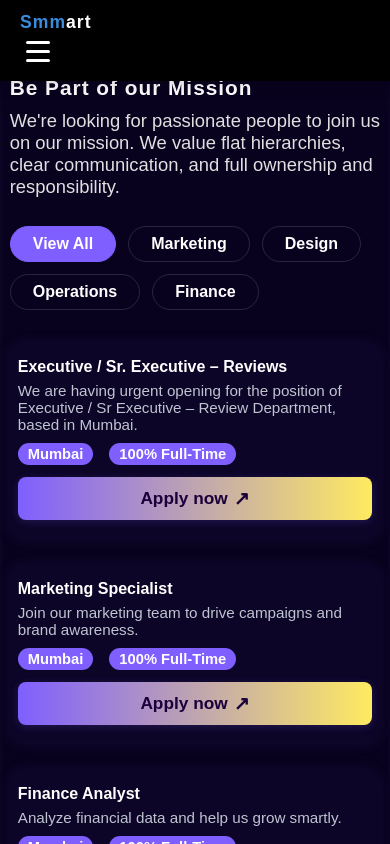
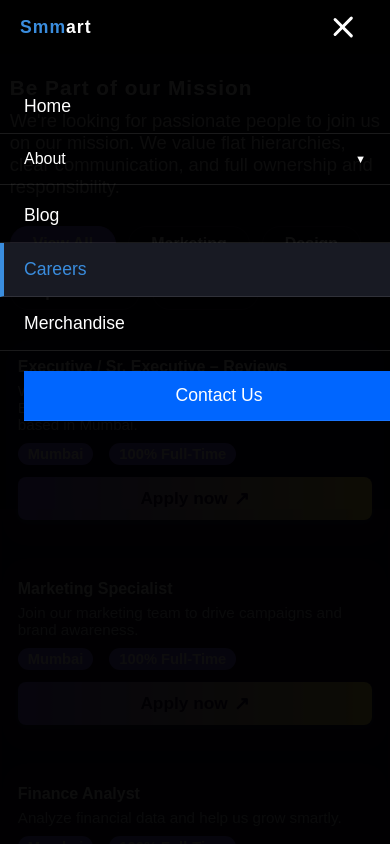
Before and after one commit to Sasukeeeeeee07/SmmartMain, a React (Create React App) app: page /careers in a window 390 px wide. Both pictures are taken after a click on the button "Toggle menu". Shown: the top 844 px of the page. Built offline with nearby package versions, Linux system fonts and the light colour scheme.

Commit message:
Made responsive

```diff
--- a/src/App.js
+++ b/src/App.js
@@ -1,9 +1,10 @@
-import React from 'react';
+import React, { useEffect } from 'react';
 import {
   Route,
   Routes,
   useLocation,
 } from "react-router-dom";
+import ScrollToTop from './component/ScrollToTop';
 import Events from './component/Events';
 import Home from "./component/Home";
 import OurImpact from './component/OurImpact';
@@ -25,12 +26,34 @@ import Footer from './component/Footer';
 import './App.css';
 import AboutSmmart from './component/AboutSmmart';
 
+// Component to wrap route elements and force scroll to top
+const ScrollToTopWrapper = ({ children }) => {
+  useEffect(() => {
+    // Force scroll to top with multiple approaches
+    window.scrollTo(0, 0);
+    document.documentElement.scrollTop = 0;
+    document.body.scrollTop = 0; // For Safari
+    console.log("ScrollToTopWrapper executed");
+  }, []);
+
+  return <>{children}</>;
+};
+
 function App() {
   const location = useLocation();
   const isHomePage = location.pathname === "/";
 
+  // Force scroll to top whenever location changes
+  useEffect(() => {
+    window.scrollTo(0, 0);
+    document.documentElement.scrollTop = 0;
+    document.body.scrollTop = 0;
+    console.log("App location change scroll reset:", location.pathname);
+  }, [location]);
+
   return (
     <div>
+      <ScrollToTop />
       <Routes>
         <Route path="/" element={
           <>
@@ -42,18 +65,17 @@ function App() {
             <FAQSection />
             <Footer />
           </>
-        } />
-        <Route path="/about" element={<About />} />
-        <Route path="/about/AboutSmmart" element={<AboutSmmart />} />
-        <Route path="/careers" element={<Career />} />
-        <Route path="/careers/apply/:id" element={<ApplyJob />} />
-        <Route path="/blog" element={<Blog />} />
-        <Route path="/blog/:id" element={<BlogDetail />} />
-        <Route path="/merchandise" element={<Merchandise />} />
-        <Route path="/merchandise/:id" element={<BookDetail />} />
-        <Route path="/contact" element={<Contact />} />
-        <Route path="/events" element={<Events />} />
-        <Route path="*" element={<NotFound />} />
+        } />        <Route path="/about" element={<ScrollToTopWrapper><About /></ScrollToTopWrapper>} />
+        <Route path="/about/AboutSmmart" element={<ScrollToTopWrapper><AboutSmmart /></ScrollToTopWrapper>} />
+        <Route path="/careers" element={<ScrollToTopWrapper><Career /></ScrollToTopWrapper>} />
+        <Route path="/careers/apply/:id" element={<ScrollToTopWrapper><ApplyJob /></ScrollToTopWrapper>} />
+        <Route path="/blog" element={<ScrollToTopWrapper><Blog /></ScrollToTopWrapper>} />
+        <Route path="/blog/:id" element={<ScrollToTopWrapper><BlogDetail /></ScrollToTopWrapper>} />
+        <Route path="/merchandise" element={<ScrollToTopWrapper><Merchandise /></ScrollToTopWrapper>} />
+        <Route path="/merchandise/:id" element={<ScrollToTopWrapper><BookDetail /></ScrollToTopWrapper>} />
+        <Route path="/contact" element={<ScrollToTopWrapper><Contact /></ScrollToTopWrapper>} />
+        <Route path="/events" element={<ScrollToTopWrapper><Events /></ScrollToTopWrapper>} />
+        <Route path="*" element={<ScrollToTopWrapper><NotFound /></ScrollToTopWrapper>} />
       </Routes>
     </div>
   );
--- a/src/component/Header.css
+++ b/src/component/Header.css
@@ -76,23 +76,40 @@
 .hamburger {
   display: none;
   flex-direction: column;
-  justify-content: center;
+  justify-content: space-between;
   align-items: center;
   width: 36px;
-  height: 36px;
+  height: 30px;
   background: none;
   border: none;
   cursor: pointer;
-  z-index: 200;
+  z-index: 1100;
+  padding: 5px;
+  margin-right: 5px;
+  position: relative;
 }
 
 .hamburger .bar {
-  width: 24px;
+  width: 100%;
   height: 3px;
   background: #fff;
-  margin: 3px 0;
   border-radius: 2px;
-  transition: 0.3s;
+  transition: all 0.3s ease-in-out;
+  transform-origin: left;
+}
+
+/* Hamburger animation */
+.hamburger.active .bar:nth-child(1) {
+  transform: rotate(45deg);
+}
+
+.hamburger.active .bar:nth-child(2) {
+  opacity: 0;
+  transform: translateX(-10px);
+}
+
+.hamburger.active .bar:nth-child(3) {
+  transform: rotate(-45deg);
 }
 
 @media (max-width: 900px) {
@@ -115,35 +132,12 @@
     flex-wrap: wrap;
     padding: 8px 4vw;
   }
-
   .main-logo {
-    flex: 1 1 100%;
-    z-index: 201;
+    flex: 1 1 auto;
+    z-index: 1101;
   }
 
-  .nav-section {
-    display: flex;
-    flex-direction: column;
-    align-items: flex-start;
-    width: 100%;
-    z-index: 150;
-  }
-
-  .main-nav-links {
-    position: relative;
-    width: 100%;
-    background: #000;
-    flex-direction: column;
-    align-items: flex-start;
-    gap: 0;
-    padding: 0;
-    display: none;
-    box-shadow: 0 2px 16px #0003;
-  }
-
-  .main-nav-links.open {
-    display: flex;
-  }
+  /* Note: Mobile menu styles are defined in the 768px media query */
 
   .main-nav-links a {
     width: 100%;
@@ -198,12 +192,17 @@
   align-items: center;
   gap: 6px;
   transition: all 0.2s ease;
+  position: relative;
 }
 
 .dropdown-trigger::after {
   content: '▼';
   font-size: 0.7rem;
   transition: transform 0.2s ease;
+}
+
+.dropdown-icon {
+  display: none; /* Hidden for desktop, shown in mobile */
 }
 
 .dropdown.active .dropdown-trigger::after {
@@ -259,26 +258,51 @@
     order: 1;
   }
 
+  /* Mobile menu styling */
   .nav-section {
-    position: absolute;
-    top: 100%;
+    position: fixed;
+    top: 0;
     left: 0;
     right: 0;
-    background: #000;
-    padding: 0;
-    display: none;
+    bottom: 0;
+    background: rgba(0, 0, 0, 0.95);
+    padding: 80px 0 0;
+    max-height: 0;
+    overflow: hidden;
+    opacity: 0;
+    visibility: hidden;
     flex-direction: column;
     align-items: stretch;
+    transition: all 0.3s ease-in-out;
+    z-index: 1000;
   }
 
-  .main-nav-links.open + .nav-section {
-    display: flex;
+  .nav-section.open {
+    max-height: 100vh;
+    opacity: 1;
+    visibility: visible;
+    overflow-y: auto;
   }
 
   .main-nav-links {
     flex-direction: column;
     gap: 0;
     width: 100%;
+    display: block;
+  }
+
+  .desktop-only {
+    display: none !important;
+  }
+
+  .mobile-contact-btn {
+    display: flex !important;
+    justify-content: center;
+    background: #0066ff;
+    color: #fff !important;
+    margin: 20px 24px;
+    border-radius: 6px;
+    padding: 14px 0 !important;
   }
 
   .dropdown {
@@ -290,22 +314,45 @@
     padding: 16px 24px;
     justify-content: space-between;
     border-bottom: 1px solid rgba(255, 255, 255, 0.1);
+    position: relative;
+  }
+
+  .dropdown-icon::after {
+    content: "";
+    position: absolute;
+    right: 24px;
+    top: 50%;
+    transform: translateY(-50%);
+    width: 10px;
+    height: 10px;
+    border-right: 2px solid #fff;
+    border-bottom: 2px solid #fff;
+    transform: translateY(-50%) rotate(45deg);
+    transition: all 0.3s ease;
+  }
+
+  .dropdown.active .dropdown-icon::after {
+    transform: translateY(-50%) rotate(-135deg);
   }
 
   .dropdown-menu {
     position: static;
     width: 100%;
     transform: none;
-    background: transparent;
+    background: rgba(30, 30, 30, 0.4);
     box-shadow: none;
     padding: 0;
     margin: 0;
     border-radius: 0;
-    display: none;
+    max-height: 0;
+    overflow: hidden;
+    opacity: 0;
+    transition: all 0.3s ease-in-out;
   }
 
   .dropdown-menu.show {
-    display: block;
+    max-height: 500px;
+    opacity: 1;
     transform: none;
   }
 
@@ -318,16 +365,16 @@
     border-bottom: none;
   }
 
-  .main-nav-links a,
-  .contact-btn {
+  .main-nav-links a {
     width: 100%;
     padding: 16px 24px;
     border-bottom: 1px solid rgba(255, 255, 255, 0.1);
+    display: flex;
+    align-items: center;
   }
 
-  .contact-btn {
-    margin: 0;
-    border-radius: 0;
-    text-align: center;
+  .main-nav-links a.active {
+    border-left: 4px solid #3a8dde;
+    padding-left: 20px;
   }
 }
--- a/src/component/Header.jsx
+++ b/src/component/Header.jsx
@@ -1,4 +1,4 @@
-import React, { useState } from 'react';
+import React, { useState, useEffect } from 'react';
 import { Link, useLocation } from 'react-router-dom';
 import './Header.css';
 
@@ -6,6 +6,12 @@ const Header = () => {
   const [isMenuOpen, setIsMenuOpen] = useState(false);
   const [activeDropdown, setActiveDropdown] = useState(null);
   const location = useLocation();
+
+  // Close mobile menu when route changes
+  useEffect(() => {
+    setIsMenuOpen(false);
+    setActiveDropdown(null);
+  }, [location.pathname]);
 
   const toggleMenu = () => {
     setIsMenuOpen(!isMenuOpen);
@@ -16,6 +22,29 @@ const Header = () => {
     setActiveDropdown(activeDropdown === dropdown ? null : dropdown);
   };
 
+  // Close menu when clicking outside
+  useEffect(() => {
+    const handleClickOutside = (event) => {
+      const navSection = document.querySelector('.nav-section');
+      const hamburger = document.querySelector('.hamburger');
+
+      if (
+        isMenuOpen &&
+        navSection &&
+        hamburger &&
+        !navSection.contains(event.target) &&
+        !hamburger.contains(event.target)
+      ) {
+        setIsMenuOpen(false);
+      }
+    };
+
+    document.addEventListener('mousedown', handleClickOutside);
+    return () => {
+      document.removeEventListener('mousedown', handleClickOutside);
+    };
+  }, [isMenuOpen]);
+
   return (
     <nav className="main-navbar">
       <div className="main-logo">
@@ -24,38 +53,66 @@ const Header = () => {
         </Link>
       </div>
 
-      <button className="hamburger" onClick={toggleMenu}>
+      <button
+        className={`hamburger ${isMenuOpen ? 'active' : ''}`}
+        onClick={toggleMenu}
+        aria-label="Toggle menu"
+        aria-expanded={isMenuOpen}
+      >
         <div className="bar"></div>
         <div className="bar"></div>
         <div className="bar"></div>
       </button>
 
       <div className={`nav-section ${isMenuOpen ? 'open' : ''}`}>
-        <div className="main-nav-links">
-          <Link to="/" className={location.pathname === '/' ? 'active' : ''}>
+        <div className={`main-nav-links ${isMenuOpen ? 'open' : ''}`}>
+          <Link
+            to="/"
+            className={location.pathname === '/' ? 'active' : ''}
+            onClick={() => setIsMenuOpen(false)}
+          >
             Home
           </Link>
           <div className={`dropdown ${activeDropdown === 'about' ? 'active' : ''}`}>
             <button className="dropdown-trigger" onClick={() => toggleDropdown('about')}>
               About
+              <span className="dropdown-icon"></span>
             </button>
             <div className={`dropdown-menu ${activeDropdown === 'about' ? 'show' : ''}`}>
-              <Link to="/about/AboutSmmart">About Smmart</Link>
-              <Link to="/about">Our People</Link>
-
+              <Link to="/about/AboutSmmart" onClick={() => setIsMenuOpen(false)}>About Smmart</Link>
+              <Link to="/about" onClick={() => setIsMenuOpen(false)}>Our People</Link>
             </div>
           </div>
-          <Link to="/blog" className={location.pathname === '/blog' ? 'active' : ''}>
+          <Link
+            to="/blog"
+            className={location.pathname === '/blog' ? 'active' : ''}
+            onClick={() => setIsMenuOpen(false)}
+          >
             Blog
           </Link>
-          <Link to="/careers" className={location.pathname === '/careers' ? 'active' : ''}>
+          <Link
+            to="/careers"
+            className={location.pathname === '/careers' ? 'active' : ''}
+            onClick={() => setIsMenuOpen(false)}
+          >
             Careers
           </Link>
-          <Link to="/merchandise" className={location.pathname === '/merchandise' ? 'active' : ''}>
+          <Link
+            to="/merchandise"
+            className={location.pathname === '/merchandise' ? 'active' : ''}
+            onClick={() => setIsMenuOpen(false)}
+          >
             Merchandise
           </Link>
+          <Link
+            to="/contact"
+            className="mobile-contact-btn"
+            onClick={() => setIsMenuOpen(false)}
+          >
+            Contact Us
+          </Link>
         </div>
-        <Link to="/contact" className="contact-btn">
+        <Link to="/contact" className="contact-btn desktop-only">
           Contact Us
         </Link>
       </div>
--- /dev/null
+++ b/src/component/ScrollToTop.jsx
@@ -0,0 +1,36 @@
+import React, { useEffect } from 'react';
+import { useLocation } from 'react-router-dom';
+
+// Function component version that works with React Router
+const ScrollToTop = () => {
+  const { pathname } = useLocation();
+
+  useEffect(() => {
+    // The most direct approach
+    window.scrollTo(0, 0);
+
+    // Set a timeout to ensure this happens after any React rendering
+    setTimeout(() => {
+      window.scrollTo(0, 0);
+      document.documentElement.scrollTop = 0;
+      document.body.scrollTop = 0;
+      console.log("ScrollToTop with timeout executed for path:", pathname);
+    }, 100);
+  }, [pathname]);
+
+  return null;
+};
+
+// Class component version that can be used directly in components
+class ScrollToTopOnMount extends React.Component {
+  componentDidMount() {
+    window.scrollTo(0, 0);
+  }
+
+  render() {
+    return null;
+  }
+}
+
+export { ScrollToTopOnMount };
+export default ScrollToTop;
```
Also changed, not shown: public/index.html (+21 -2 lines), src/component/Home.jsx (+10 -3 lines), 1 other file (tests, documents, lock files or other folders).
